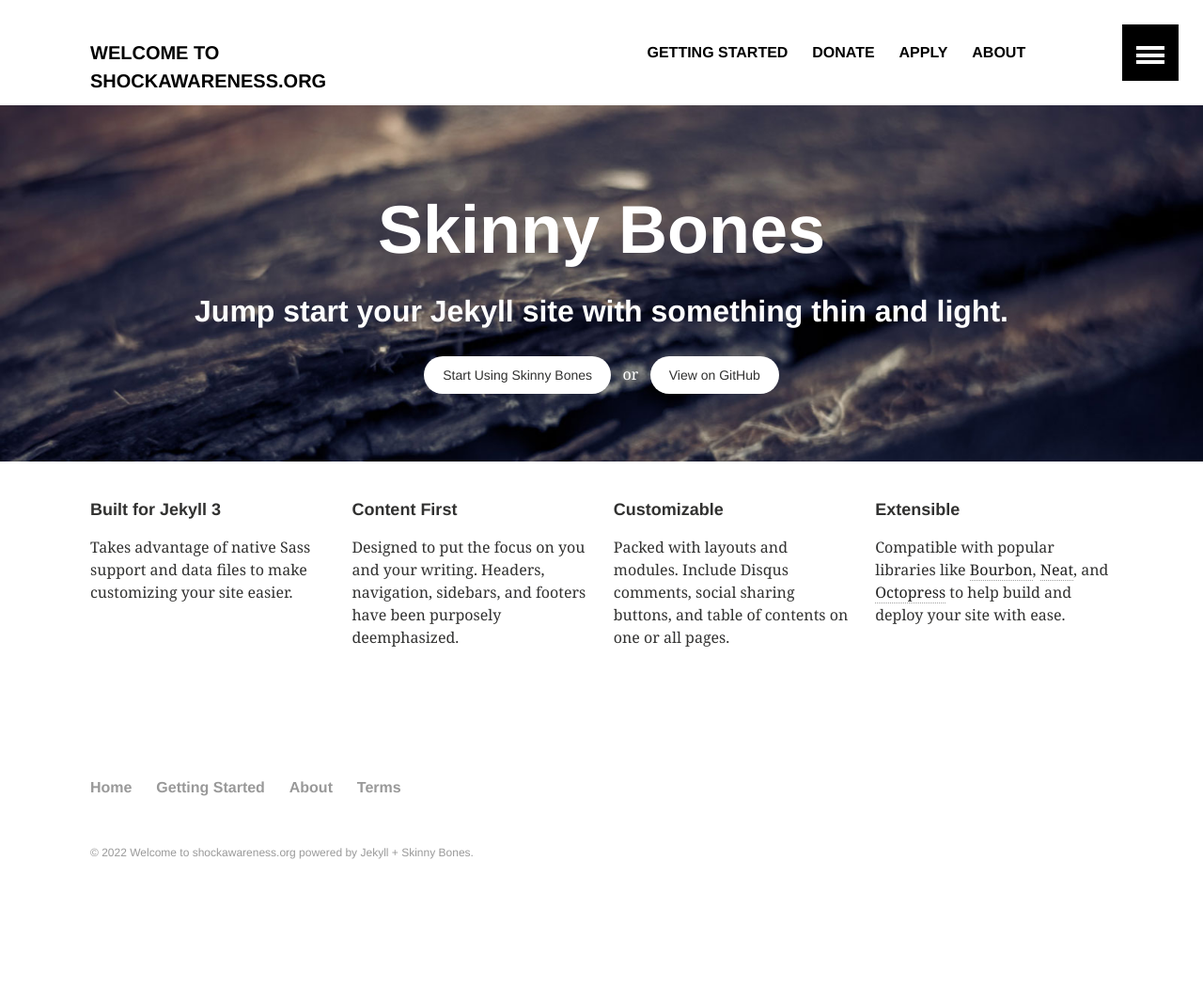
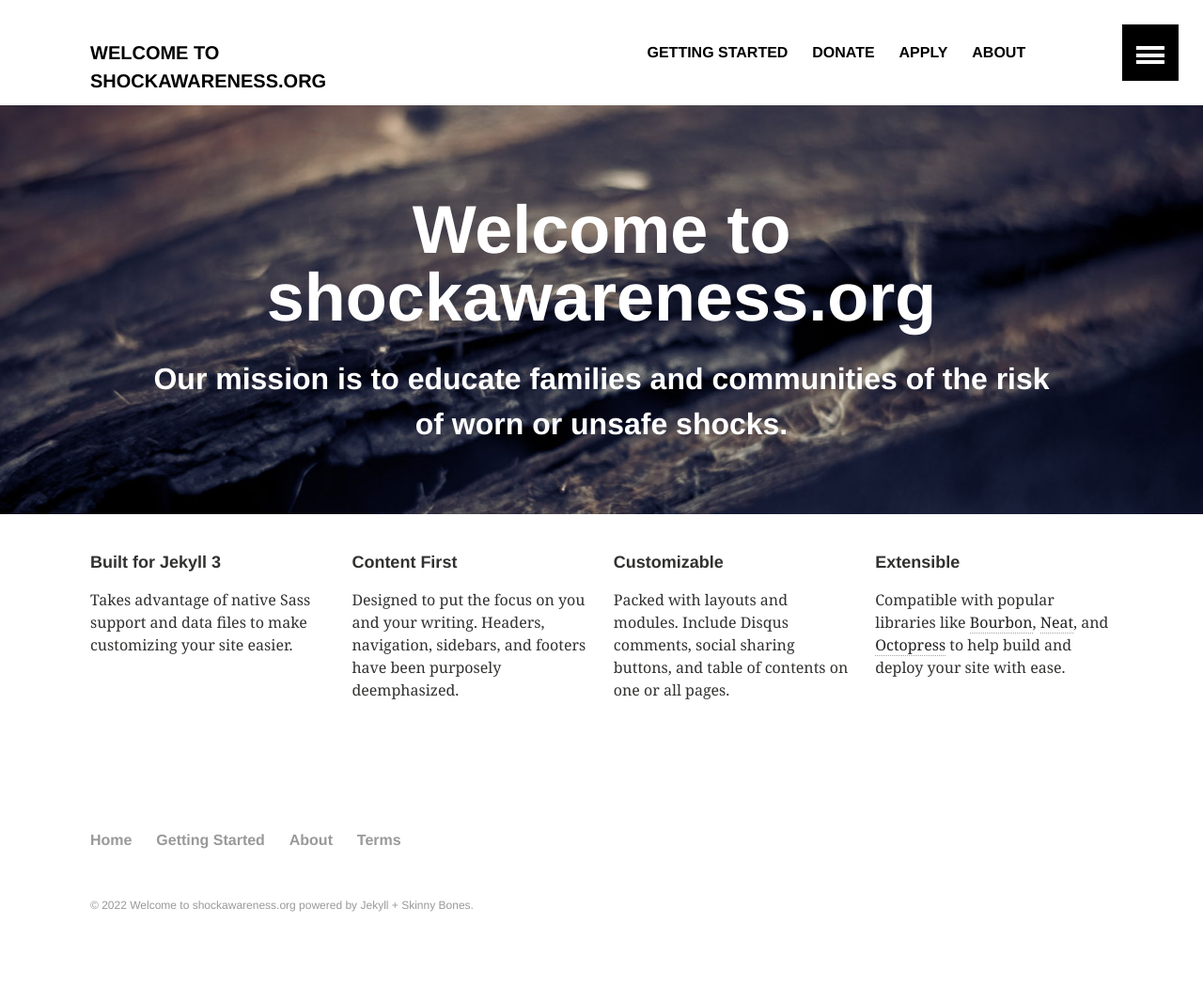
Before and after one commit to ShockAwareness/www, a Jekyll site: the page built from index.md, in a window 1280 px wide. Shown: the whole page at 94% size. Built offline with Jekyll 4.4.1, drawn with Linux system fonts in a browser that asks for light colours; before the commit the page ends 993 px from its top, so only the background shows below that.

Commit message:
Update home.html

```diff
--- a/_layouts/home.html
+++ b/_layouts/home.html
@@ -36,9 +36,8 @@
     {% if page.image.feature %}
     <div class="page-lead" style="background-image:url({{ site.url }}/images/{{ page.image.feature }})">
       <div class="wrap page-lead-content">
-        <h1>Skinny Bones</h1>
-        <h2>Jump start your Jekyll site with something thin and light.</h2>
-        <a href="{{ site.url }}/getting-started/" class="btn-inverse">Start Using Skinny Bones</a> &nbsp; or &nbsp; <a href="https://github.com/mmistakes/jekyll-theme-skinny-bones" class="btn-inverse">View on GitHub</a>
+        <h1>Welcome to shockawareness.org</h1>
+        <h2>Our mission is to educate families and communities of the risk of worn or unsafe shocks.</h2>
       </div><!-- /.page-lead-content -->
     </div><!-- /.page-lead -->
     {% endif %}
```
